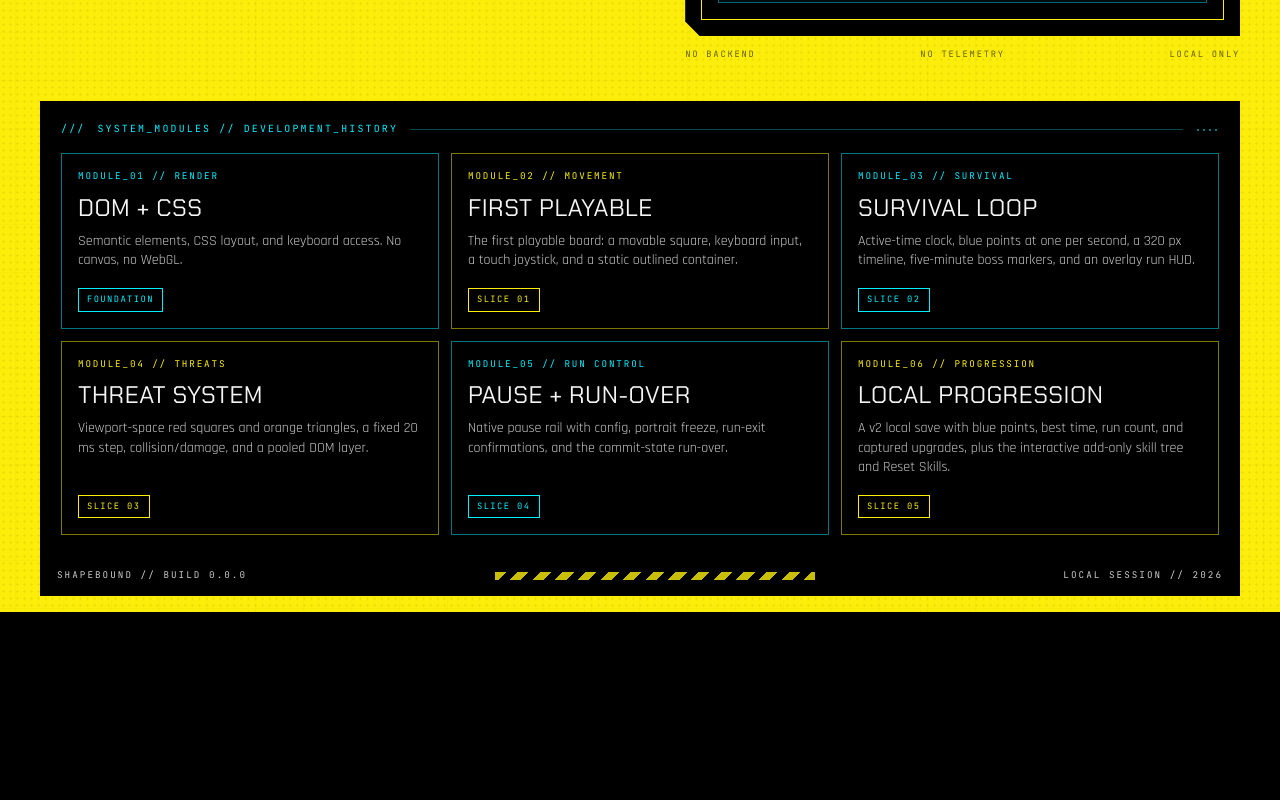
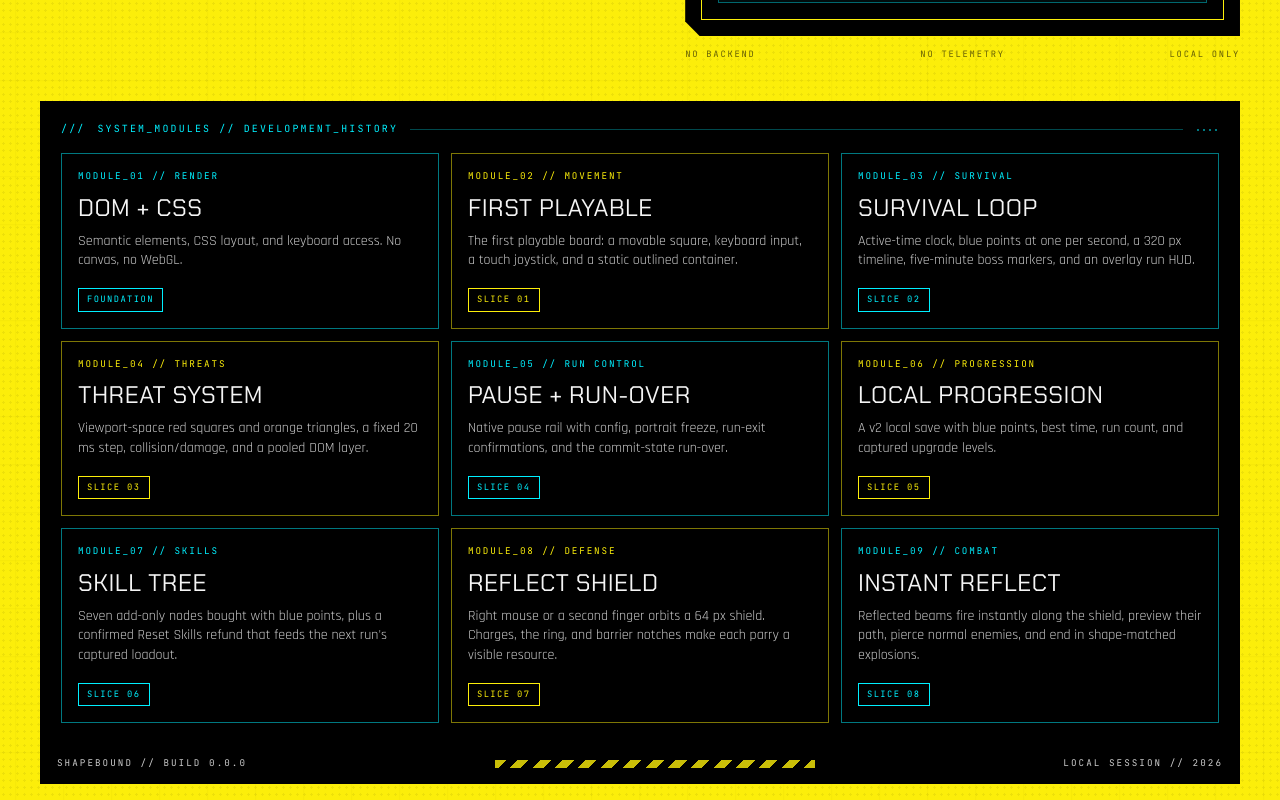
Before and after one commit to itshinmo/react-shapebound, a React (Vite) app: page / in a window 1280 px wide. Shown: the part 847-1647 px from the top of the page. Before the commit the page ends 1459 px from the top, so only its background shows below. Built offline with nearby package versions, Linux system fonts and the light colour scheme.

Commit message:
feat(title): add skills and shield development modules
Extend the title development history with the add-only skill tree, reflect shield, and instant reflected combat modules, and keep the progression card focused on the v2 save and loadout.

```diff
--- a/src/features/title/title-screen.tsx
+++ b/src/features/title/title-screen.tsx
@@ -231,12 +231,65 @@ export function TitleScreen() {
                 LOCAL PROGRESSION
               </h2>
               <p className="mt-2 font-body text-sm leading-snug text-muted">
-                A v2 local save with blue points, best time, run count, and captured upgrades, plus
-                the interactive add-only skill tree and Reset Skills.
+                A v2 local save with blue points, best time, run count, and captured upgrade levels.
               </p>
               <div className="mt-auto pt-4">
                 <span className="inline-block border border-acid px-2 py-1 font-mono text-[0.55rem] tracking-[0.16em] text-acid uppercase">
                   SLICE 05
+                </span>
+              </div>
+            </article>
+
+            <article className="flex h-full flex-col border border-cyan/50 bg-panel p-4">
+              <p className="font-mono text-[0.58rem] tracking-[0.2em] text-cyan uppercase">
+                MODULE_07 // SKILLS
+              </p>
+              <h2 className="mt-2 font-display text-2xl font-bold tracking-[0.02em] uppercase">
+                SKILL TREE
+              </h2>
+              <p className="mt-2 font-body text-sm leading-snug text-muted">
+                Seven add-only nodes bought with blue points, plus a confirmed Reset Skills refund
+                that feeds the next run's captured loadout.
+              </p>
+              <div className="mt-auto pt-4">
+                <span className="inline-block border border-cyan px-2 py-1 font-mono text-[0.55rem] tracking-[0.16em] text-cyan uppercase">
+                  SLICE 06
+                </span>
+              </div>
+            </article>
+
+            <article className="flex h-full flex-col border border-acid/50 bg-panel p-4">
+              <p className="font-mono text-[0.58rem] tracking-[0.2em] text-acid uppercase">
+                MODULE_08 // DEFENSE
+              </p>
+              <h2 className="mt-2 font-display text-2xl font-bold tracking-[0.02em] uppercase">
+                REFLECT SHIELD
+              </h2>
+              <p className="mt-2 font-body text-sm leading-snug text-muted">
+                Right mouse or a second finger orbits a 64 px shield. Charges, the ring, and barrier
+                notches make each parry a visible resource.
+              </p>
+              <div className="mt-auto pt-4">
+                <span className="inline-block border border-acid px-2 py-1 font-mono text-[0.55rem] tracking-[0.16em] text-acid uppercase">
+                  SLICE 07
+                </span>
+              </div>
+            </article>
+
+            <article className="flex h-full flex-col border border-cyan/50 bg-panel p-4">
+              <p className="font-mono text-[0.58rem] tracking-[0.2em] text-cyan uppercase">
+                MODULE_09 // COMBAT
+              </p>
+              <h2 className="mt-2 font-display text-2xl font-bold tracking-[0.02em] uppercase">
+                INSTANT REFLECT
+              </h2>
+              <p className="mt-2 font-body text-sm leading-snug text-muted">
+                Reflected beams fire instantly along the shield, preview their path, pierce normal
+                enemies, and end in shape-matched explosions.
+              </p>
+              <div className="mt-auto pt-4">
+                <span className="inline-block border border-cyan px-2 py-1 font-mono text-[0.55rem] tracking-[0.16em] text-cyan uppercase">
+                  SLICE 08
                 </span>
               </div>
             </article>
```
